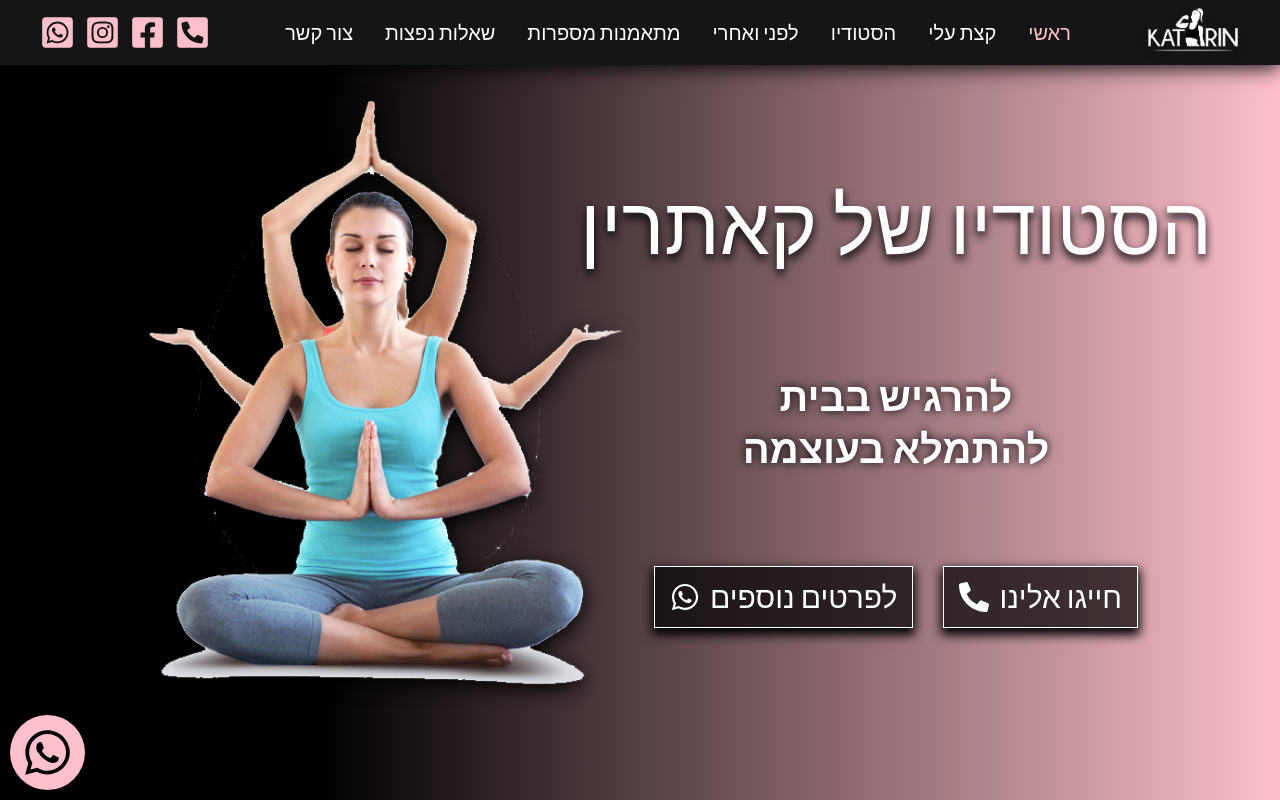
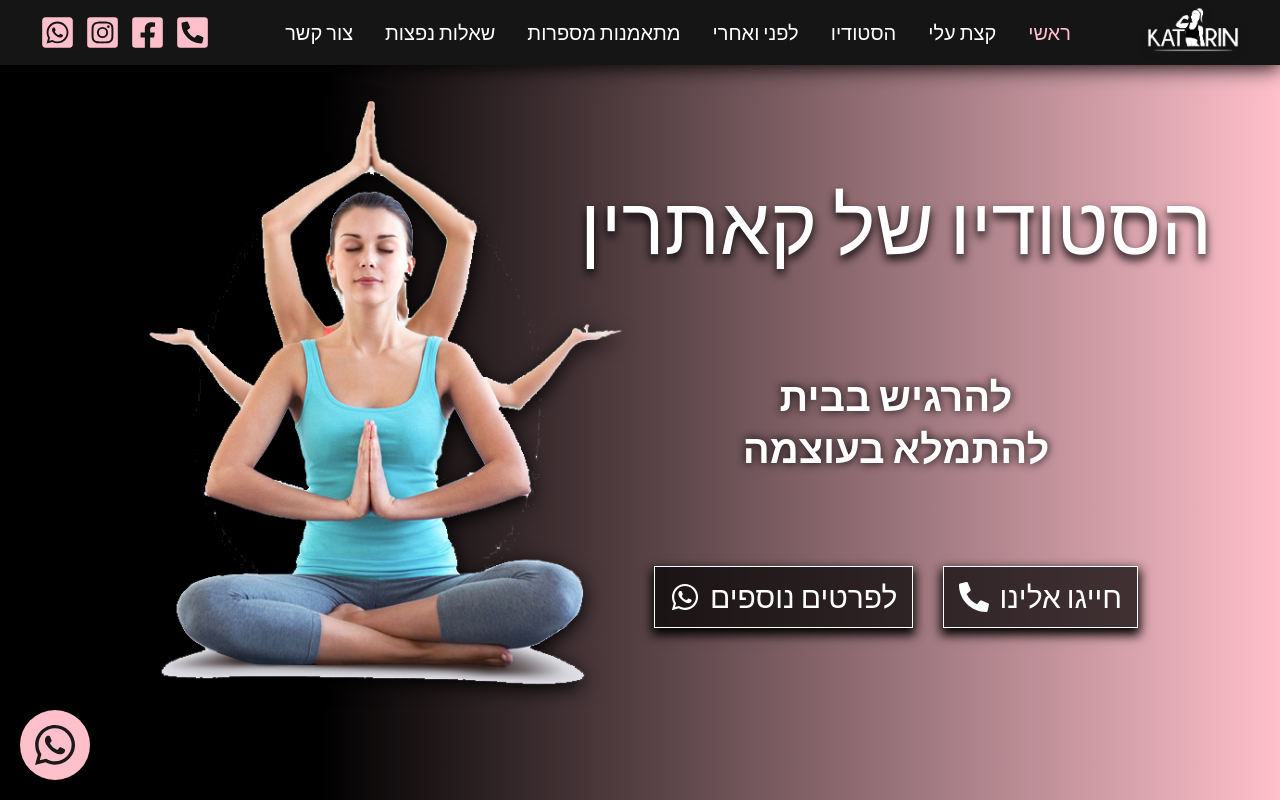
Before and after one commit to shaharyair/katrin-studio-Landing-page, a React (Vite) app: page / in a window 1280 px wide. Shown: the top 800 px of the page. Built offline with nearby package versions, Linux system fonts and the light colour scheme.

Commit message:
minor style changes to whatsapp button

```diff
--- a/src/Components/WhatsappButton/WhatsappButton.css
+++ b/src/Components/WhatsappButton/WhatsappButton.css
@@ -1,33 +1,37 @@
-.button {
-  opacity: 0;
-  z-index: 999;
-  cursor: pointer;
+.button-circle {
+  width: 6rem;
+  height: 6rem;
   display: flex;
   justify-content: center;
   align-items: center;
+  z-index: 999;
+  cursor: pointer;
   position: fixed;
-  top: calc(100% - 10px);
-  left: calc(0% + 10px);
+  top: calc(100% - 20px);
+  left: calc(0% + 20px);
   transform: translate(0, -100%);
-  font-size: 6.5rem;
-  padding: 1.2rem;
   background-color: var(--color-main);
-  color: black;
-  box-shadow: 0 0 1rem rgba(0, 0, 0, 0.6);
-  transition: all 0.4s ease;
-  clip-path: circle(50% at 50% 50%);
-  animation: whatappbutton-anim 1.2s ease-in forwards;
-  transition: transform 1s ease, background-color 1s ease;
+  color: var(--color-black1);
+  transition: all 0.5s ease;
+  animation: whatappbutton-anim 1s ease-in;
+  filter: drop-shadow(0 5px 10px black);
+  border-radius: 50%;
 }
 
-.button:hover {
+.button {
+  padding: 1.5rem;
+  font-size: 10rem;
+}
+
+.button-circle:hover {
+  background-color: white;
   transform: translate(0, -100%) scale(1.1);
-  background-color: white;
 }
 
 @media only screen and (min-width: 768px) {
-  .button {
-    font-size: 7.5rem;
+  .button-circle {
+    width: 7rem;
+    height: 7rem;
   }
 }
 
@@ -36,6 +40,14 @@
     opacity: 0;
   }
 
+  25% {
+    transform: translate(0, -100%) scaleX(1.2);
+  }
+
+  50% {
+    transform: translate(0, -100%) scaleX(1);
+  }
+
   100% {
     opacity: 1;
   }
--- a/src/Components/WhatsappButton/WhatsappButton.jsx
+++ b/src/Components/WhatsappButton/WhatsappButton.jsx
@@ -6,7 +6,9 @@ function WhatsappButton() {
   return (
     <>
       <a href='https://wa.me/972556620441'>
-        <FaWhatsapp className='button' />
+        <div className='button-circle'>
+          <FaWhatsapp className='button' />
+        </div>
       </a>
     </>
   );
```
